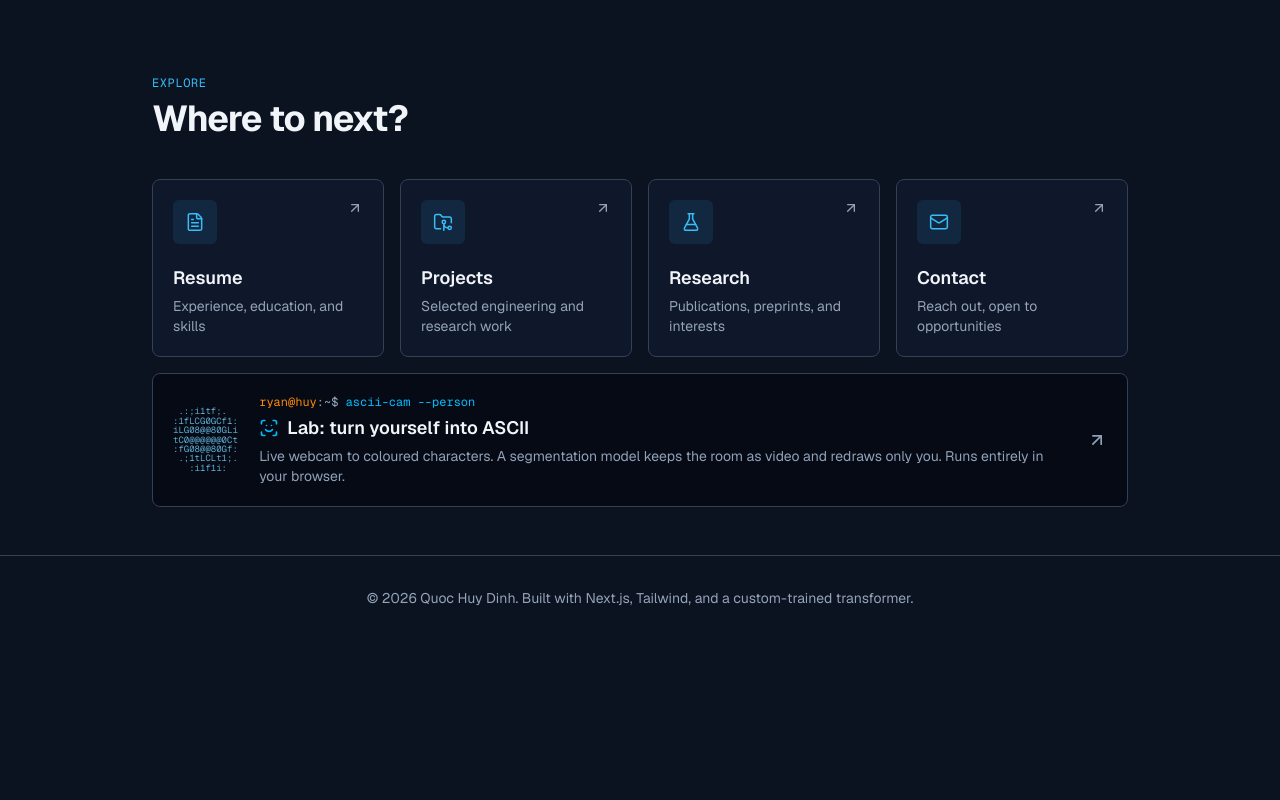
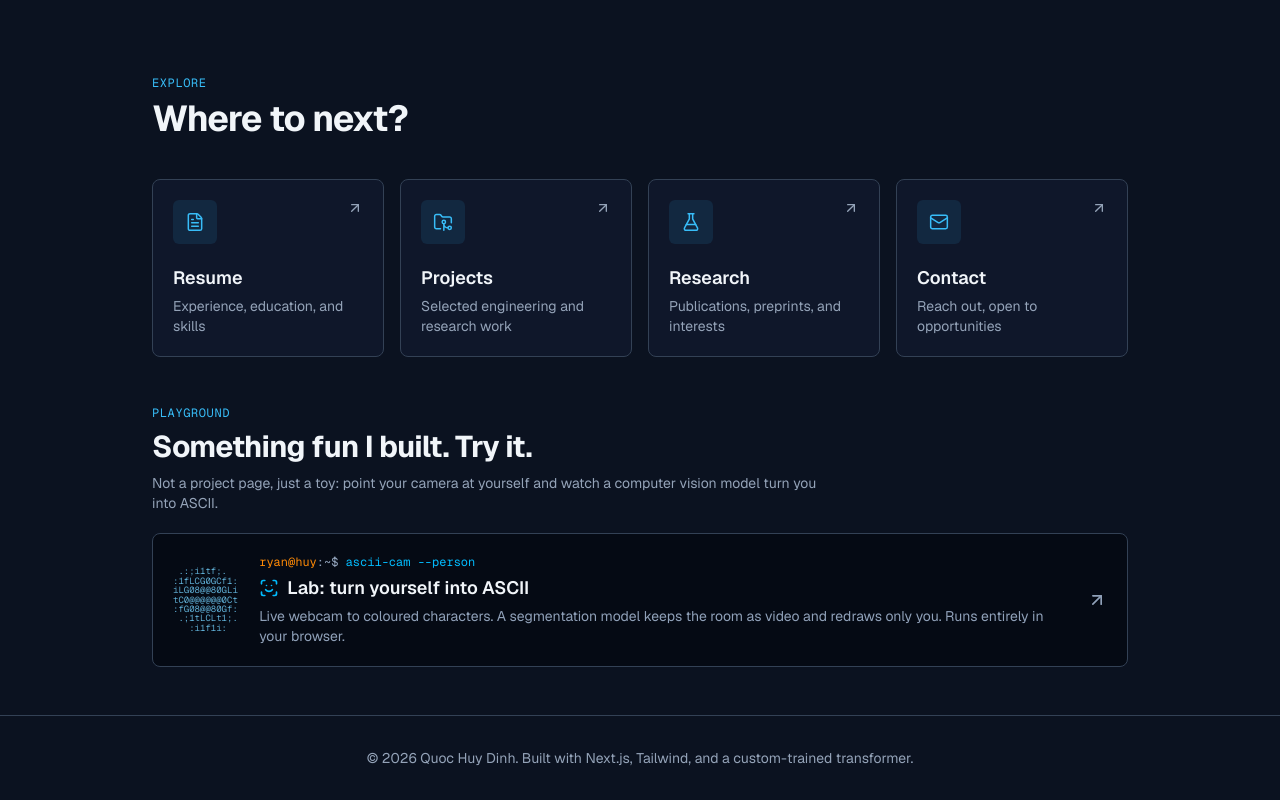
Before and after one commit to Huydinh1205/cv-website, a Next.js app: page / in a window 1280 px wide. Shown: the part 1712-2512 px from the top of the page. Before the commit the page ends 2352 px from the top, so only its background shows below. Built offline with nearby package versions, Linux system fonts and the light colour scheme; no server answers.

Commit message:
Give the ASCII Cam banner its own 'playground' heading under Where to next?

```diff
--- a/components/sections/QuickNav.tsx
+++ b/components/sections/QuickNav.tsx
@@ -85,8 +85,18 @@ export function QuickNav() {
         whileInView={{ opacity: 1, y: 0 }}
         viewport={{ once: true, margin: "-60px" }}
         transition={{ duration: 0.45, delay: 0.4 }}
-        className="mt-4"
+        className="mt-12"
       >
+        <p className="mb-2 font-mono text-xs uppercase tracking-wider text-accent">
+          playground
+        </p>
+        <h2 className="text-2xl font-bold tracking-tight sm:text-3xl">
+          Something fun I built. Try it.
+        </h2>
+        <p className="mt-2 mb-5 max-w-2xl text-sm text-muted-foreground">
+          Not a project page, just a toy: point your camera at yourself and watch a computer
+          vision model turn you into ASCII.
+        </p>
         <Link
           href="/ascii-cam"
           className="group flex flex-col gap-4 overflow-hidden rounded-lg border border-border bg-[#050a14] p-5 text-slate-200 transition hover:border-accent/60 hover:shadow-lg sm:flex-row sm:items-center"
```
